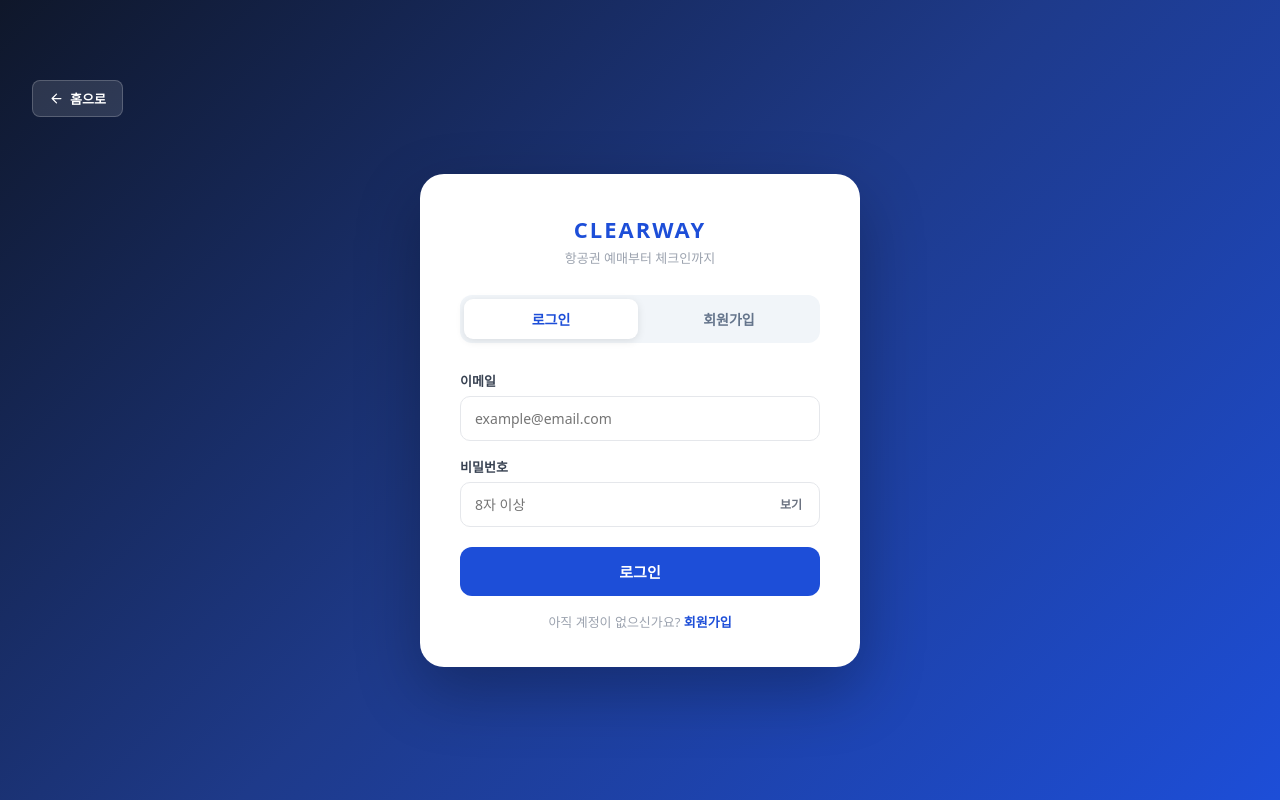
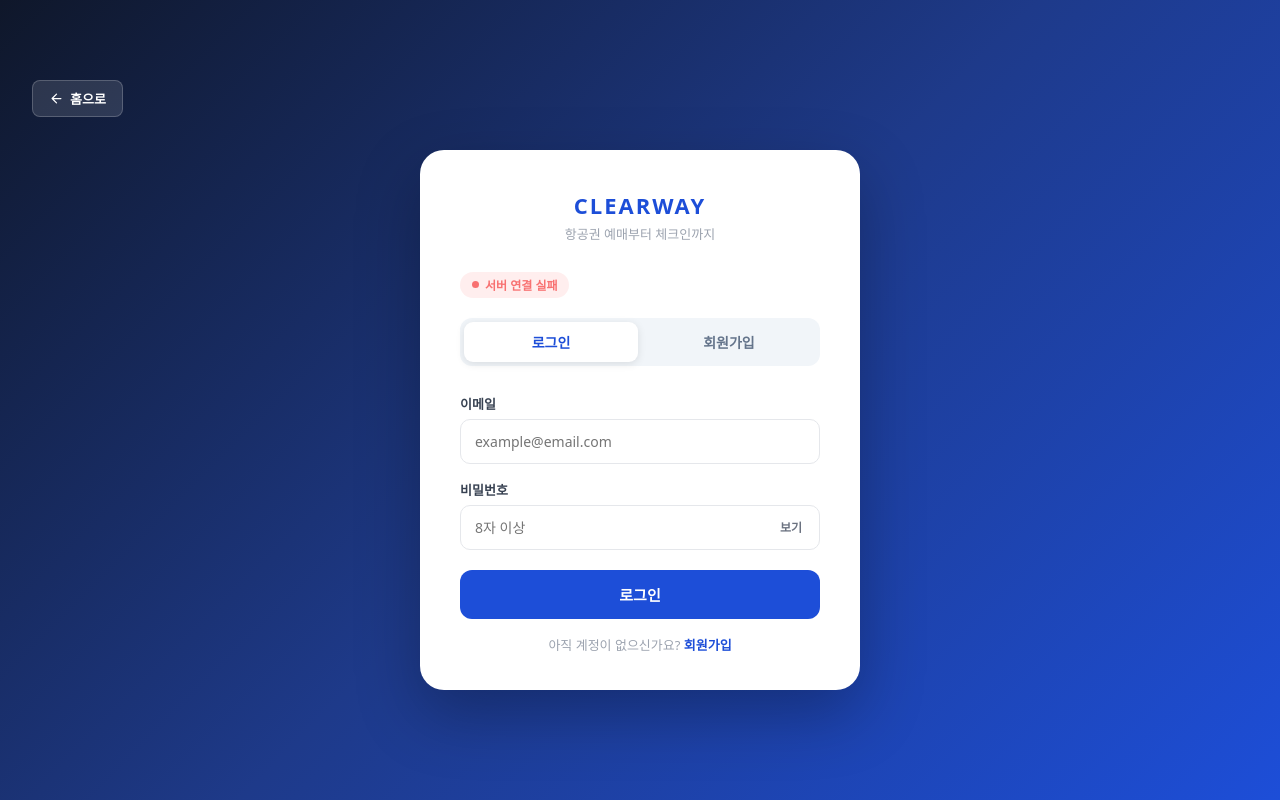
Before and after one commit to Zestoper/ClearWay, a React (Vite) app in the folder frontend/: page / in a window 1280 px wide. Both pictures are taken after a click on the button "로그인". Built offline with nearby package versions, Linux system fonts and the light colour scheme; no server answers; a web font is replaced by a local one.

Commit message:
feat: 로그인 페이지 서버 연결 상태 표시
마운트 시 /health 핑, 연결 중·연결됨·연결 실패 3단계 뱃지 표시.

```diff
--- a/frontend/src/components/pages/Login.css
+++ b/frontend/src/components/pages/Login.css
@@ -7,6 +7,50 @@
   justify-content: center;
   padding: 80px 16px 40px;
   position: relative;
+}
+
+/* ── Server status ─────────────────────────────────────── */
+.server-status {
+  display: inline-flex;
+  align-items: center;
+  gap: 6px;
+  font-size: 12px;
+  font-weight: 600;
+  padding: 4px 12px;
+  border-radius: 100px;
+  margin-bottom: 20px;
+}
+.server-status-dot {
+  width: 7px;
+  height: 7px;
+  border-radius: 50%;
+  flex-shrink: 0;
+}
+.server-status--connecting {
+  background: rgba(148,163,184,0.12);
+  color: #94a3b8;
+}
+.server-status--connecting .server-status-dot {
+  background: #94a3b8;
+  animation: status-pulse 1.2s ease-in-out infinite;
+}
+.server-status--connected {
+  background: rgba(52,211,153,0.12);
+  color: #34d399;
+}
+.server-status--connected .server-status-dot {
+  background: #34d399;
+}
+.server-status--error {
+  background: rgba(248,113,113,0.12);
+  color: #f87171;
+}
+.server-status--error .server-status-dot {
+  background: #f87171;
+}
+@keyframes status-pulse {
+  0%, 100% { opacity: 1; }
+  50% { opacity: 0.3; }
 }
 
 /* ── Back button ───────────────────────────────────────── */
--- a/frontend/src/components/pages/Login.tsx
+++ b/frontend/src/components/pages/Login.tsx
@@ -1,7 +1,9 @@
-import { useState } from 'react'
+import { useState, useEffect } from 'react'
 import './Login.css'
 import { login, signup } from '../../services/auth'
 import type { User } from '../../services/auth'
+
+const API_BASE = (import.meta.env.VITE_API_URL as string | undefined) ?? 'http://localhost:8000/api/v1'
 
 interface Props {
   onLogin: (token: string, user: User) => void
@@ -17,6 +19,14 @@ export default function Login({ onLogin, onGoHome }: Props) {
   const [showPw, setShowPw] = useState(false)
   const [apiError, setApiError] = useState('')
   const [loading, setLoading] = useState(false)
+  const [serverStatus, setServerStatus] = useState<'connecting' | 'connected' | 'error'>('connecting')
+
+  useEffect(() => {
+    const url = API_BASE.replace('/api/v1', '') + '/health'
+    fetch(url)
+      .then(r => setServerStatus(r.ok ? 'connected' : 'error'))
+      .catch(() => setServerStatus('error'))
+  }, [])
 
   function touch(f: string) { setTouched(t => ({ ...t, [f]: true })) }
 
@@ -81,6 +91,13 @@ export default function Login({ onLogin, onGoHome }: Props) {
       <div className="login-card">
         <div className="login-logo" onClick={onGoHome}>CLEARWAY</div>
         <p className="login-sub">항공권 예매부터 체크인까지</p>
+
+        <div className={`server-status server-status--${serverStatus}`}>
+          <span className="server-status-dot" />
+          {serverStatus === 'connecting' && '서버 연결 중...'}
+          {serverStatus === 'connected'  && '서버 연결됨'}
+          {serverStatus === 'error'      && '서버 연결 실패'}
+        </div>
 
         <div className="login-tabs">
           <button className={tab === 'login' ? 'active' : ''} onClick={() => setTab('login')}>로그인</button>
```
